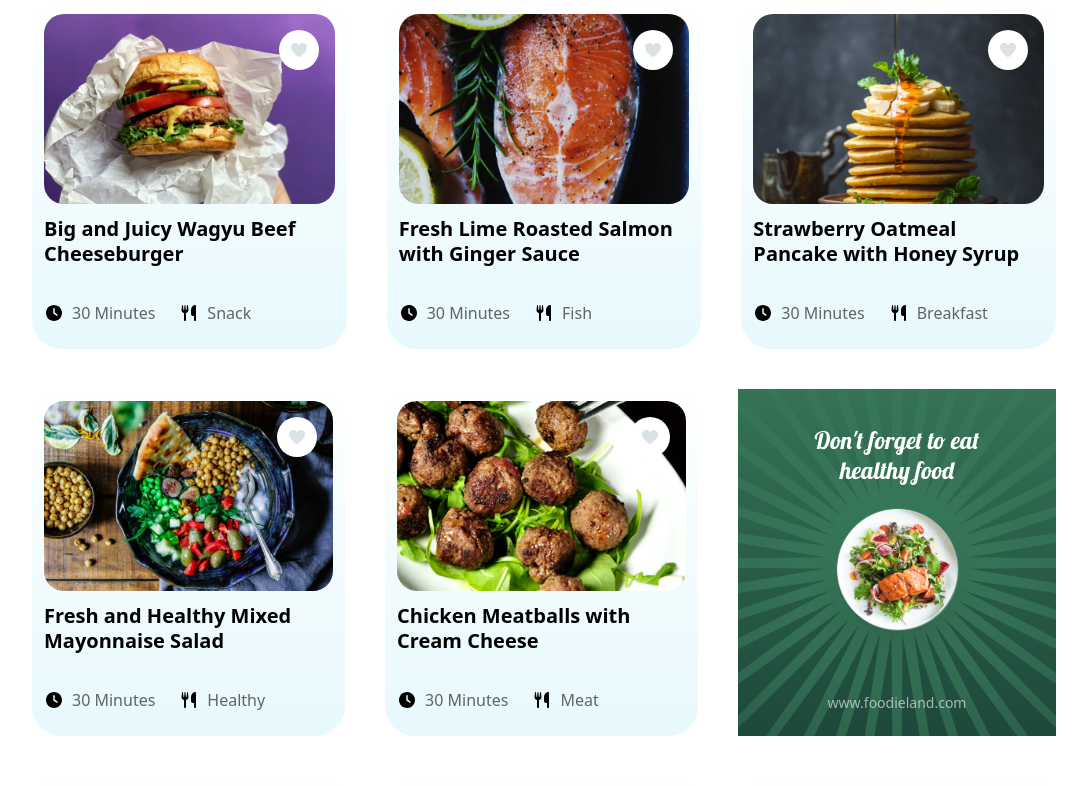
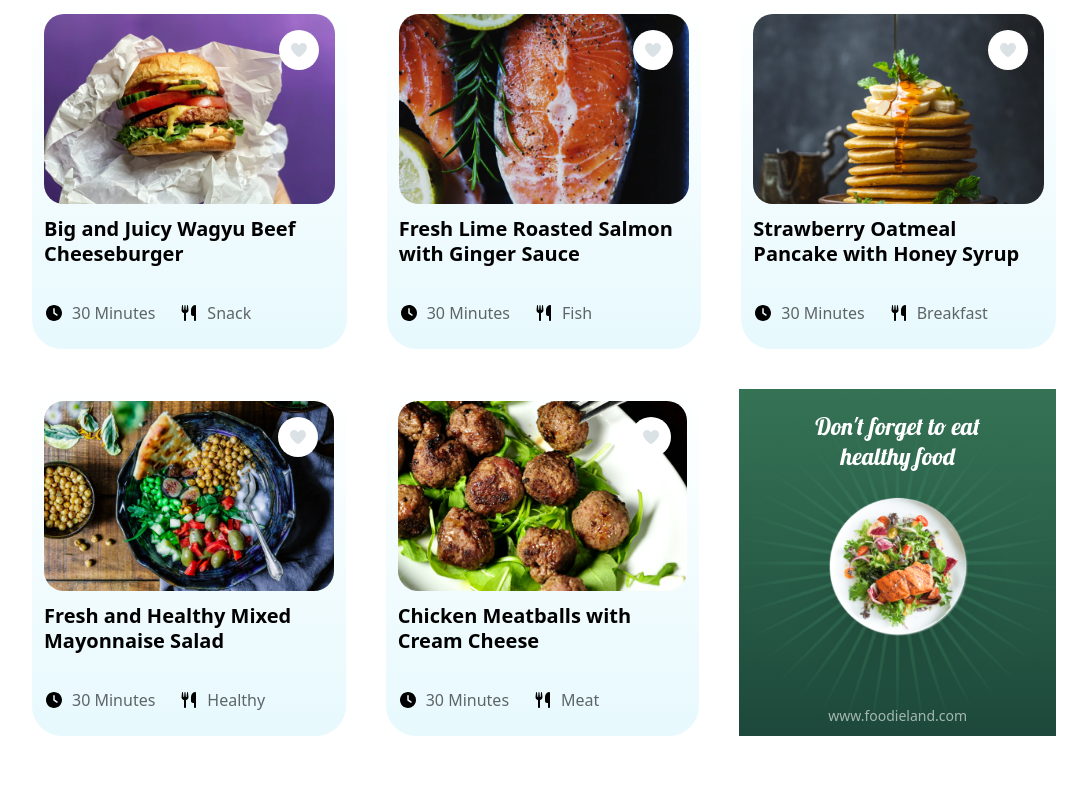
Before and after one commit to Scorpio0712/Foodieland-Portfolio, a Next.js app: page / in a window 1280 px wide. Shown: the part 1700-2486 px from the top of the page, without its empty margins (96-1183 px from the left). Built offline with nearby package versions, Linux system fonts and the light colour scheme.

Commit message:
Finish Fix AdsBadge at Home Page

```diff
--- a/app/components/ads_badge/ads_badge.module.css
+++ b/app/components/ads_badge/ads_badge.module.css
@@ -7,16 +7,17 @@
     justify-content: center;
     text-align: center;
     position: relative;
-    padding: 40px;
+
     background: linear-gradient(180deg, #357355 0%, #1D483B 100%);
     overflow: hidden;
+    height: 100%;
 }
 
-.adsBadge>img {
+.adsBadge_Img {
     z-index: 2;
     position: relative;
-    width: 100%;
-    height: 100%;
+    width: var(--ads-badge-Img-width, 100%);
+    height: var(--ads-badge-Img-height, 100%);
     object-fit: cover;
 }
 
@@ -30,9 +31,9 @@
     z-index: 0;
 }
 
-.adsBadgeBackGround img {
-    width: 100%;
-    height: 100%;
+.adsBadgeBackGround_Img {
+    width: var(--ads-badge-bgImg-width, 100%);
+    height: var(--ads-badge-bgImg-height, 100%);
     object-fit: contain;
 }
 
--- a/app/components/ads_badge/page.tsx
+++ b/app/components/ads_badge/page.tsx
@@ -7,9 +7,10 @@ function AdsBadge() {
     <div className={style.adsBadge}>
       <div className={style.adsBadgeBackGround}>
         <Image
+        className={style.adsBadgeBackGround_Img}
           src="/images/icon/star-image.png"
-          width={600}
-          height={600}
+          width={400}
+          height={400}
           alt=""
         />
       </div>
@@ -18,9 +19,10 @@ function AdsBadge() {
         <br /> healthy food
       </h1>
       <Image
+        className={style.adsBadge_Img}
         src="/images/food/salmonsalad-image.png"
-        width={600}
-        height={600}
+        width={400}
+        height={400}
         alt=""
       />
       <p>www.foodieland.com</p>
--- a/app/style/home.module.css
+++ b/app/style/home.module.css
@@ -320,6 +320,7 @@
     --card-heart-width: 48px;
     --card-heart-svg-width: 24px;
     --card-heart-svg-height: 24px;
+    padding-bottom: 24px !important;
     border-radius: 30px !important;
     width: 400px !important;
     height: 434px !important;
@@ -327,7 +328,7 @@
 
 .simpleAndTastyCardListTwo>div:last-child {
     border-radius: 0 !important;
-    padding: 50px !important;
+    padding: 40px !important;
 }
 
 .simpleAndTastyCardListOne h1,
@@ -336,7 +337,7 @@
     font-size: 24px !important;
     font-weight: 600 !important;
     line-height: 1.25 !important;
-    margin-top: 24px !important;
+    padding-top: 24px !important;
 }
 
 .simpleAndTastyCardListTwo {
@@ -668,11 +669,19 @@
         --card-heart-svg-height: 20px;
     }
 
+    .simpleAndTastyCardListTwo>div:last-child {
+        --ads-badge-bgImg-width: 350px !important;
+        --ads-badge-bgImg-height: 350px !important;
+        --ads-badge-Img-width: 300px !important;
+        --ads-badge-Img-height: 300px !important;
+        padding: 35px !important;
+    }
+
     .simpleAndTastyCardListOne h1,
     .simpleAndTastyCardListTwo h1,
     .simpleAndTastyCardListThree h1 {
         font-size: 20px !important;
-        margin-top: 12px !important;
+        padding-top: 12px !important;
     }
 
     .simpleAndTastyCardListOne {
```
